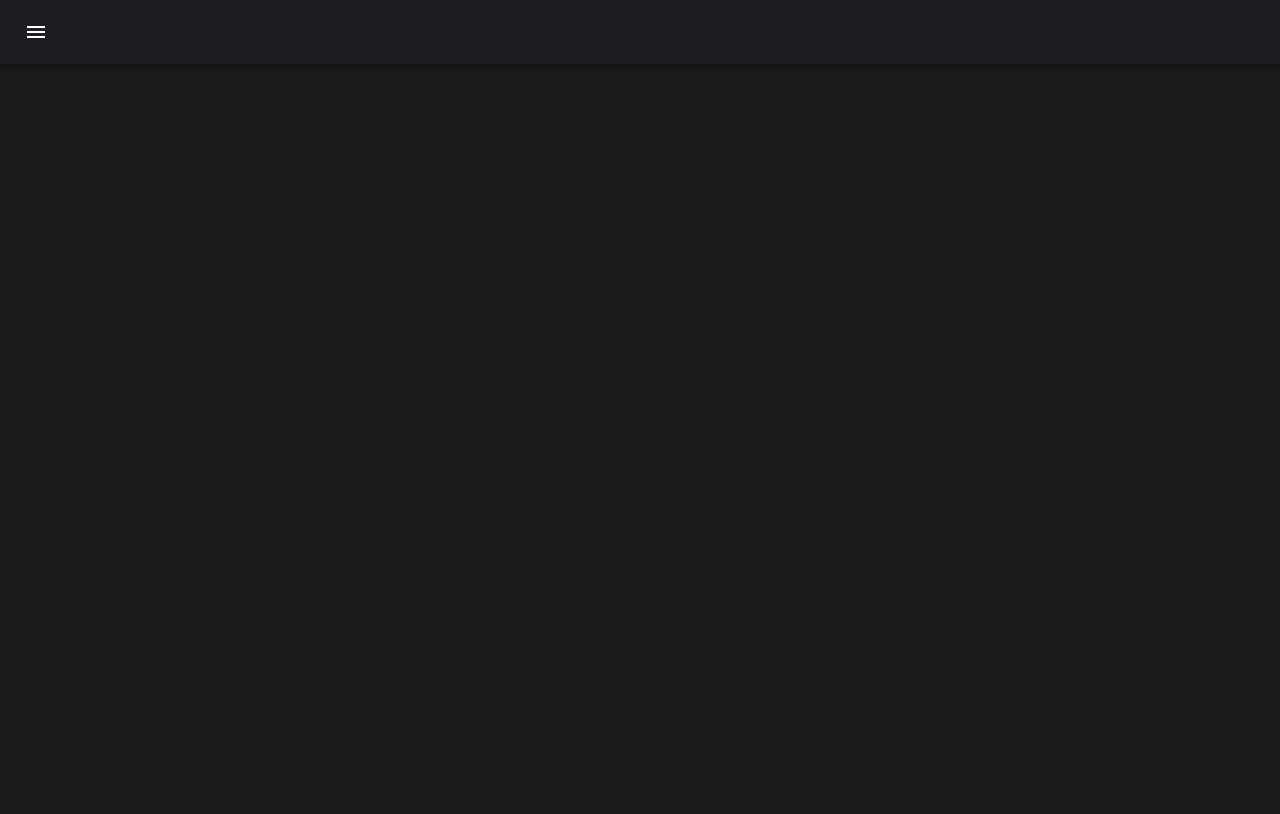
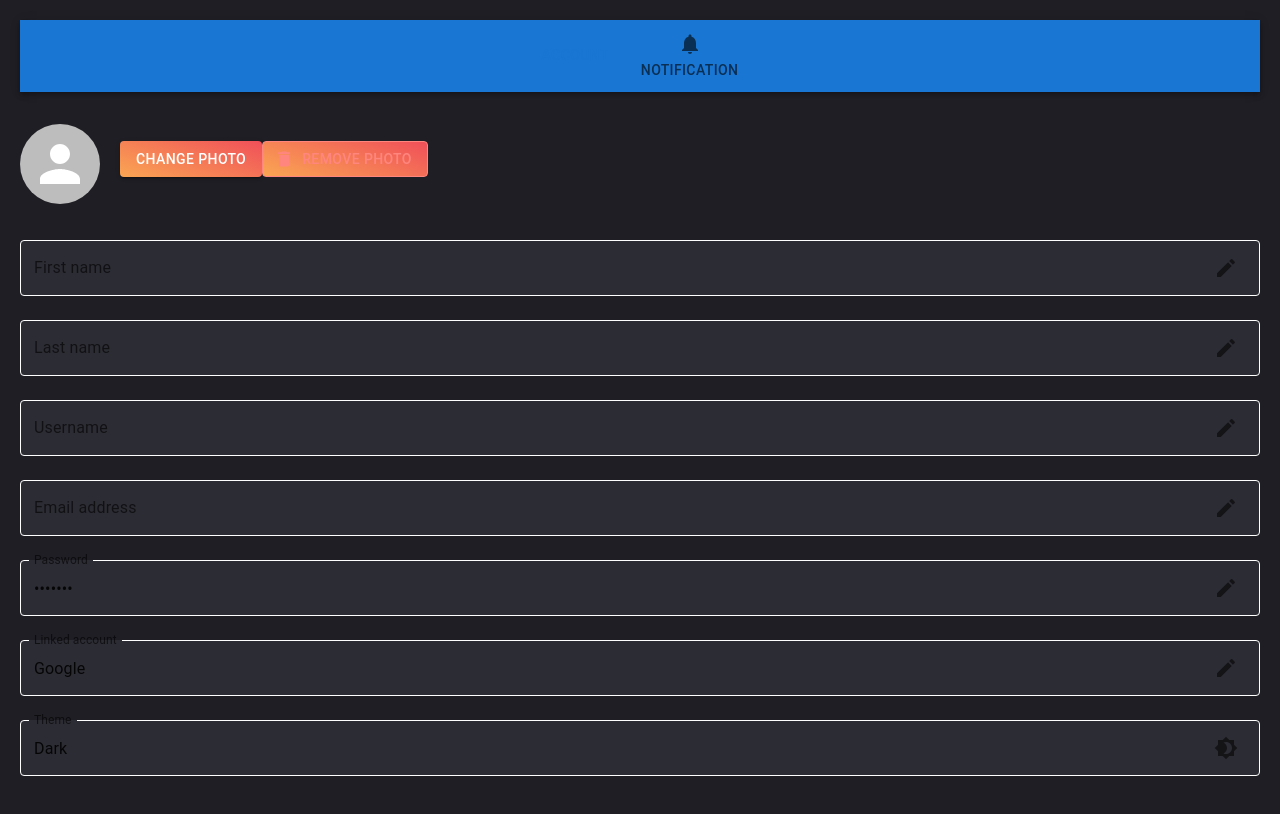
Before and after one commit to irarayzelji2002/decoraition-backend, a React (Create React App) app: page /settings in a window 1280 px wide. Shown: the top 814 px of the page. Built offline with nearby package versions, Linux system fonts and the light colour scheme.

Commit message:
draft settings page

```diff
--- a/src/css/registerModal.css
+++ b/src/css/registerModal.css
@@ -1,5 +1,4 @@
 body,
-,
 .App {
   height: fit-content;
 }
--- /dev/null
+++ b/src/css/settings.css
@@ -0,0 +1,91 @@
+/* Root container */
+.settings-container {
+  padding: 20px;
+  background-color: #1e1e24;
+  color: #ffffff;
+  height: 100vh;
+}
+
+/* Tabs bar */
+.MuiAppBar-root {
+  background-color: #26262c;
+  color: #ffffff;
+}
+
+/* Tab indicator */
+.MuiTabs-indicator {
+  background-color: #fc3d69;
+}
+
+/* Tab text */
+.MuiTab-root {
+  font-size: 1rem;
+  text-transform: none;
+}
+
+/* Avatar and buttons container */
+.avatar-container {
+  display: flex;
+  align-items: center;
+  margin-bottom: 20px;
+}
+
+/* Profile buttons */
+.avatar-container .MuiButton-root {
+  margin-bottom: 10px;
+  background: linear-gradient(20deg, #faa653, #f04f59);
+  color: white;
+}
+
+.avatar-container .MuiButton-outlined {
+  color: #ff867f;
+  border-color: #ff867f;
+}
+
+/* Form fields styling */
+.MuiTextField-root {
+  margin-bottom: 16px;
+  background-color: #2c2c34;
+  border-radius: 4px;
+}
+
+.MuiInputBase-input {
+  color: #ffffff;
+}
+
+.MuiInputLabel-root {
+  color: #9a9a9a;
+}
+
+.MuiOutlinedInput-root {
+  fieldset {
+    border-color: #ffffff;
+  }
+}
+
+.MuiOutlinedInput-root:hover fieldset {
+  border-color: #fc3d69;
+}
+
+/* Icon button styling */
+.MuiIconButton-root {
+  color: #fc3d69;
+}
+
+/* Linked account and theme */
+.linked-account,
+.theme {
+  display: flex;
+  align-items: center;
+  margin-bottom: 16px;
+}
+
+.linked-account svg,
+.theme svg {
+  margin-right: 8px;
+}
+
+/* Notification Tab styling */
+.notification-settings {
+  color: #ffffff;
+}
--- a/src/pages/Settings/settings.js
+++ b/src/pages/Settings/settings.js
@@ -1,24 +1,203 @@
-import React, { useState, useEffect } from "react";
-import Search from "@mui/icons-material/Search";
-import AppBar from "@mui/material/AppBar";
-import Box from "@mui/material/Box";
-import Toolbar from "@mui/material/Toolbar";
-import IconButton from "@mui/material/IconButton";
-import Typography from "@mui/material/Typography";
+import React, { useState } from "react";
+import {
+  AppBar,
+  Tabs,
+  Tab,
+  Avatar,
+  Button,
+  IconButton,
+  TextField,
+  Box,
+  Typography,
+  InputAdornment,
+  Toolbar,
+} from "@mui/material";
+import EditIcon from "@mui/icons-material/Edit";
+import DeleteIcon from "@mui/icons-material/Delete";
+import Brightness4Icon from "@mui/icons-material/Brightness4";
+import NotificationsIcon from "@mui/icons-material/Notifications";
 import MenuIcon from "@mui/icons-material/Menu";
+import "../../css/settings.css";
 
-import "../../css/homepage.css";
-function Settings() {
+function SettingsPage() {
+  const [selectedTab, setSelectedTab] = useState(0);
+  const [isEditing, setIsEditing] = useState(false);
+
+  const handleTabChange = (event, newValue) => {
+    setSelectedTab(newValue);
+  };
+
+  const toggleEdit = () => {
+    setIsEditing(!isEditing);
+  };
+
   return (
-    <div>
-      <SearchAppBar />
+    <div className="settings-container">
+      {/* App Bar for Tabs */}
+      <AppBar position="static">
+        <Tabs value={selectedTab} onChange={handleTabChange} centered>
+          <Tab label="Account" />
+          <Tab label="Notification" icon={<NotificationsIcon />} />
+        </Tabs>
+      </AppBar>
+
+      {/* Account Tab Content */}
+      {selectedTab === 0 && (
+        <Box mt={4}>
+          <div className="avatar-container">
+            <Avatar
+              alt="User Avatar"
+              src=""
+              sx={{ width: 80, height: 80, marginRight: "20px" }}
+            />
+            <div>
+              <Button
+                variant="contained"
+                className="change-photo-btn"
+                color="secondary"
+              >
+                Change photo
+              </Button>
+              <Button
+                variant="outlined"
+                color="error"
+                startIcon={<DeleteIcon />}
+              >
+                Remove photo
+              </Button>
+            </div>
+          </div>
+
+          <TextField
+            label="First name"
+            value=""
+            fullWidth
+            margin="normal"
+            InputProps={{
+              readOnly: !isEditing,
+              endAdornment: (
+                <InputAdornment position="end">
+                  <IconButton onClick={toggleEdit}>
+                    <EditIcon />
+                  </IconButton>
+                </InputAdornment>
+              ),
+            }}
+          />
+          <TextField
+            label="Last name"
+            value=""
+            fullWidth
+            margin="normal"
+            InputProps={{
+              readOnly: !isEditing,
+              endAdornment: (
+                <InputAdornment position="end">
+                  <IconButton onClick={toggleEdit}>
+                    <EditIcon />
+                  </IconButton>
+                </InputAdornment>
+              ),
+            }}
+          />
+          <TextField
+            label="Username"
+            value=""
+            fullWidth
+            margin="normal"
+            InputProps={{
+              readOnly: !isEditing,
+              endAdornment: (
+                <InputAdornment position="end">
+                  <IconButton onClick={toggleEdit}>
+                    <EditIcon />
+                  </IconButton>
+                </InputAdornment>
+              ),
+            }}
+          />
+          <TextField
+            label="Email address"
+            value=""
+            fullWidth
+            margin="normal"
+            InputProps={{
+              readOnly: !isEditing,
+              endAdornment: (
+                <InputAdornment position="end">
+                  <IconButton onClick={toggleEdit}>
+                    <EditIcon />
+                  </IconButton>
+                </InputAdornment>
+              ),
+            }}
+          />
+          <TextField
+            label="Password"
+            value="*******"
+            fullWidth
+            margin="normal"
+            type="password"
+            InputProps={{
+              readOnly: true,
+              endAdornment: (
+                <InputAdornment position="end">
+                  <IconButton onClick={() => console.log("Edit password")}>
+                    <EditIcon />
+                  </IconButton>
+                </InputAdornment>
+              ),
+            }}
+          />
+          <TextField
+            label="Linked account"
+            value="Google"
+            fullWidth
+            margin="normal"
+            InputProps={{
+              readOnly: true,
+              endAdornment: (
+                <InputAdornment position="end">
+                  <IconButton
+                    onClick={() => console.log("Edit linked account")}
+                  >
+                    <EditIcon />
+                  </IconButton>
+                </InputAdornment>
+              ),
+            }}
+          />
+          <TextField
+            label="Theme"
+            value="Dark"
+            fullWidth
+            margin="normal"
+            InputProps={{
+              readOnly: true,
+              endAdornment: (
+                <InputAdornment position="end">
+                  <IconButton onClick={() => console.log("Change theme")}>
+                    <Brightness4Icon />
+                  </IconButton>
+                </InputAdornment>
+              ),
+            }}
+          />
+        </Box>
+      )}
+
+      {/* Notification Tab Content */}
+      {selectedTab === 1 && (
+        <Box mt={4} className="notification-settings">
+          <Typography variant="h6">Notification Settings</Typography>
+          <Typography>..l</Typography>
+        </Box>
+      )}
     </div>
   );
 }
 
-export default Settings;
-
-export function SearchAppBar({ user, username, onMenuClick }) {
+export function SearchAppBar({ onMenuClick }) {
   return (
     <Box sx={{ flexGrow: 1 }}>
       <AppBar position="sticky" sx={{ zIndex: 1200 }}>
@@ -38,3 +217,5 @@ export function SearchAppBar({ user, username, onMenuClick }) {
     </Box>
   );
 }
+
+export default SettingsPage;
```
